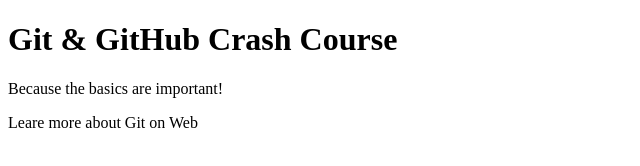
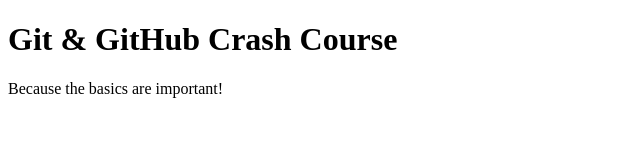
Before and after one commit to joergbeicht/github-crash-course, a plain HTML site: page index.html in a window 1280 px wide. Shown: the whole page, without its empty margins (0-640 px from the left). Drawn offline with Linux system fonts and the light colour scheme.

Commit message:
Revert "add new line"
This reverts commit f8b2dacfed9ed45b1924acf20d7e8475225f23e7.

```diff
--- a/index.html
+++ b/index.html
@@ -9,6 +9,5 @@
   <body>
     <h1>Git & GitHub Crash Course</h1>
     <p>Because the basics are important!</p>
-    <p>Leare more about Git on Web</p>
   </body>
 </html>
```
